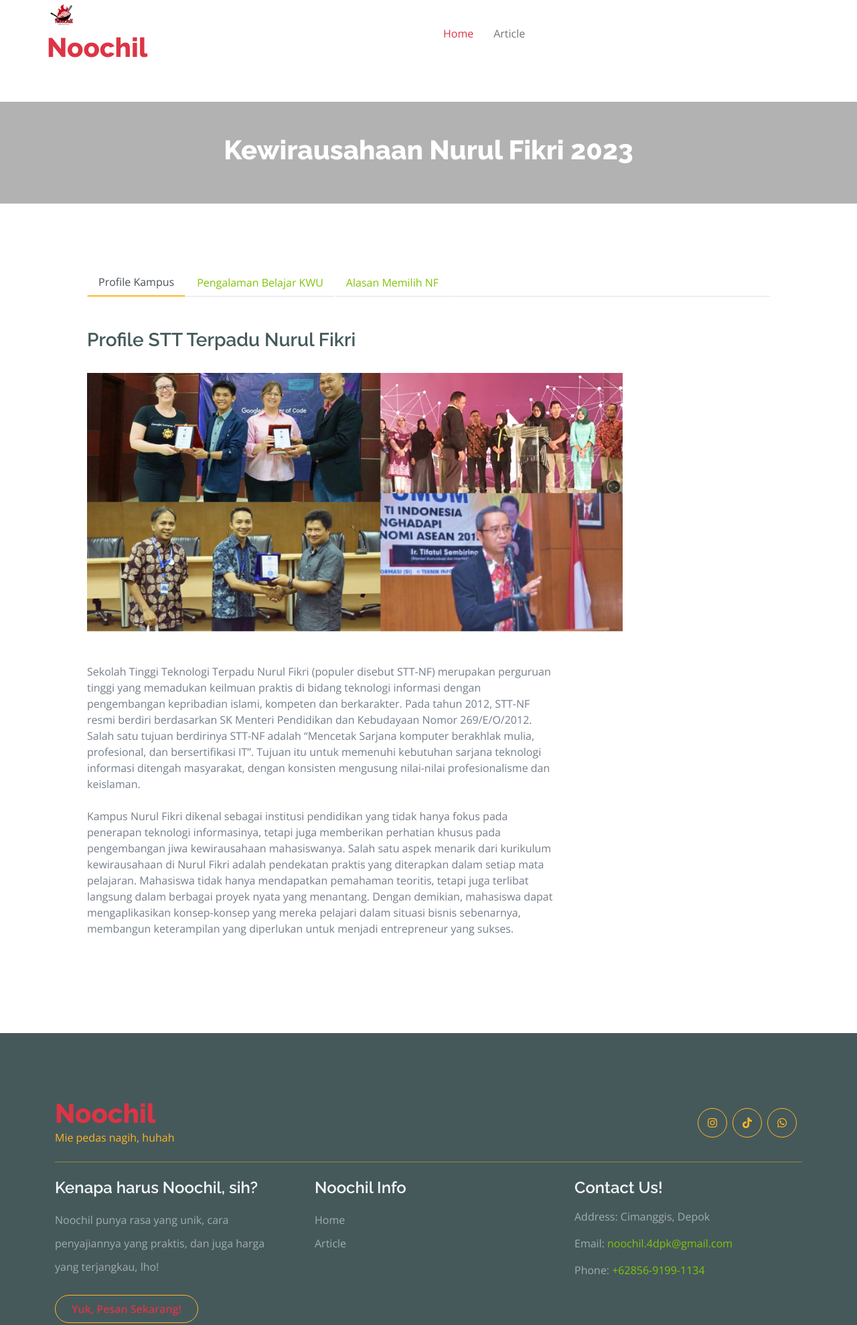
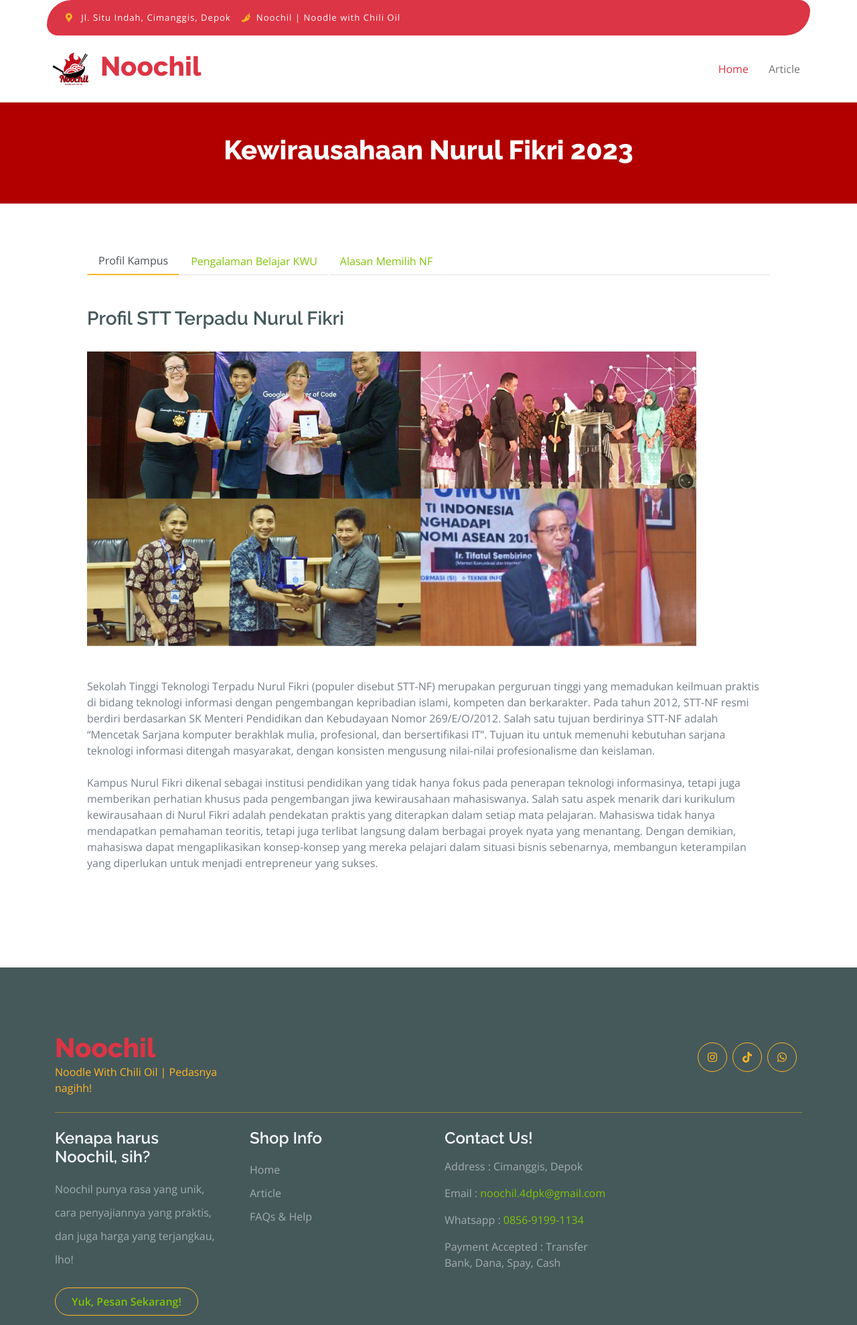
Before and after one commit to sh1z1a/noochill, a plain HTML site: page about.html in a window 1280 px wide. Shown: the top 1979 px of the page at 67% size. Drawn offline with nearby package versions, Linux system fonts and the light colour scheme.

Commit message:
update article.html

```diff
--- a/about.html
+++ b/about.html
@@ -41,19 +41,25 @@
 
         <!-- Navbar start -->
         <div class="container-fluid fixed-top">
+            <div class="container topbar bg-danger d-none d-lg-block">
+                <div class="d-flex justify-content-between">
+                    <div class="top-info ps-2">
+                        <small class="me-3"><i class="fas fa-map-marker-alt me-2 text-secondary"></i> <a href="#" class="text-white">Jl. Situ Indah, Cimanggis, Depok</a></small>
+                        <small class="me-3"><i class="fas fa-pepper-hot me-2 text-secondary"></i><a href="#" class="text-white">Noochil | Noodle with Chili Oil</a></small>
+                    </div>
+                </div>
+            </div>
             <div class="container px-0">
                 <nav class="navbar navbar-light bg-white navbar-expand-xl">
-                    <a href="index.html" class="navbar-brand">
-                        <img width="50" src="img/logo.jpg" alt="">
+                    <img width="80" src="img/logo.jpg" alt=""><a href="index.html" class="navbar-brand">
                         <h1 class="text-danger display-6">Noochil</h1></a>
                     <button class="navbar-toggler py-2 px-3" type="button" data-bs-toggle="collapse" data-bs-target="#navbarCollapse">
                         <span class="fa fa-bars text-danger"></span>
                     </button>
                     <div class="collapse navbar-collapse bg-white" id="navbarCollapse">
-                        <div class="navbar-nav mx-auto">
+                        <div class="navbar-nav ms-auto">
                             <a href="index.html" class="nav-item nav-link active">Home</a>
                             <a href="about.html" class="nav-item nav-link">Article</a>
-                            <!-- <a href=".html" class="nav-item nav-link">Daftar Menu</a> -->
                         </div>
                     </div>
                 </nav>
@@ -62,7 +68,7 @@
         <!-- Navbar End -->
 
         <!-- Single Page Header start -->
-        <div class="container-fluid page-header py-5">
+        <div class="container-fluid page-header py-5" style="background-color: red;">
             <h1 class="text-center text-white display-6">Kewirausahaan Nurul Fikri 2023</h1>
             </ol>
         </div>
@@ -74,12 +80,12 @@
                 <div class="p-5 rounded">
                     <div class="row g-4">
                         <div class="col-12">
-                            <div class="col-lg-12 my-5">
+                            <div class="col-lg-12 my-3">
                                 <nav>
-                                    <div class="nav nav-tabs mb-3">
+                                    <div class="nav nav-tabs mb-5">
                                         <button class="nav-link active border-white border-bottom-0" type="button" role="tab"
                                             id="nav-mission-tab" data-bs-toggle="tab" data-bs-target="#nav-kampus"
-                                            aria-controls="nav-mission" aria-selected="false">Profile Kampus
+                                            aria-controls="nav-mission" aria-selected="false">Profil Kampus
                                         </button>
                                         <button class="nav-link border-white border-bottom-0" type="button" role="tab"
                                             id="nav-about-tab" data-bs-toggle="tab" data-bs-target="#nav-pengalaman"
@@ -93,9 +99,9 @@
                                 </nav>
                                 <div class="tab-content mb-5">
                                     <div class="tab-pane active" id="nav-kampus" role="tabpanel" aria-labelledby="nav-about-tab">
-                                        <div class="text-start my-5" style="max-width: 700px;">
-                                            <h3 class="text-dark">Profile STT Terpadu Nurul Fikri</h3>
-                                            <img class="my-4" style="width: 100vh;" src="img/Profile-STTNF.png" alt="">
+                                        <div class="text-start my-5" style="max-width: 1200px;">
+                                            <h3 class="text-dark">Profil STT Terpadu Nurul Fikri</h3>
+                                            <img class="my-4 img-fluid" src="img/Profile-STTNF.png" alt="">
                                             <p class="my-4 text-start">
                                                 Sekolah Tinggi Teknologi Terpadu Nurul Fikri (populer disebut STT-NF) merupakan perguruan tinggi yang memadukan keilmuan
                                                 praktis di bidang teknologi informasi dengan pengembangan kepribadian islami, kompeten dan berkarakter.
@@ -115,7 +121,7 @@
                                         </div>
                                     </div>
                                     <div class="tab-pane" id="nav-pengalaman" role="tabpanel" aria-labelledby="nav-mission-tab">
-                                        <div class="text-start my-5" style="max-width: 700px;">
+                                        <div class="text-start my-5" style="max-width: 1200px;">
                                             <h3 class="text-dark">Pengalaman Belajar Kewirausahaan Nurul Fikri</h3>
                                             <p class="my-4 text-start">
                                                 Mata Kuliah Kewirausahaan ini diampu oleh Ibu Dosen Wulan Fitriani, S.Kom. yang berada di semester 3, Tahun Ajaran 2023.
@@ -175,7 +181,7 @@
                                                                 </div>
                                                             </div>
                                                             <p class="text-dark">Dosen KWU seruu. Gaul abiezz. Mahasiswa jadi gak bosen dengerin materinya.
-                                                                Suka pas zoom langsung praktek, jadi gak nambah tugas hehe. </p>
+                                                                Suka pas zoom langsung praktek, jadi gak nambah tugas hehe. Rugi sih yang sering bolos, soalnya ilmunya manfaat bangeet cooy. </p>
                                                         </div>
                                                     </div>
                                                     <div class="d-flex my-4">
@@ -200,7 +206,7 @@
                                         </div>
                                     </div>
                                     <div class="tab-pane" id="nav-alasan" role="tabpanel" aria-labelledby="nav-mission-tab">
-                                        <div class="text-start my-5" style="max-width: 700px;">
+                                        <div class="text-start my-5" style="max-width: 1200px;">
                                             <h3 class="text-dark">Alasan Memilih STT Terpadu Nurul Fikri</h1>
                                             <p class="my-4 text-start">
                                                 Alasan pemilihan Nurul Fikri sebagai kampus pilihan oleh teman-teman mahasiswa tidak hanya dari program beastudi,
@@ -303,14 +309,10 @@
                         <div class="col-lg-3">
                             <a href="#">
                                 <h1 class="text-danger fw-bold mb-0">Noochil</h1>
-                                <p class="text-secondary mb-0">Mie pedas nagih, huhah</p>
+                                <p class="text-secondary mb-0">Noodle With Chili Oil | Pedasnya nagihh!</p>
                             </a>
                         </div>
                         <div class="col-lg-6">
-                            <!-- <div class="position-relative mx-auto">
-                                <input class="form-control border-0 w-100 py-3 px-4 rounded-pill" type="number" placeholder="Your Email">
-                                <button type="submit" class="btn btn-primary border-0 border-secondary py-3 px-4 position-absolute rounded-pill text-white" style="top: 0; right: 0;">Subscribe Now</button>
-                            </div> -->
                         </div>
                         <div class="col-lg-3">
                             <div class="d-flex justify-content-end pt-3">
@@ -322,38 +324,30 @@
                     </div>
                 </div>
                 <div class="row g-5">
-                    <div class="col-lg-4 col-md-6">
+                    <div class="col-lg-3 col-md-6">
                         <div class="footer-item">
                             <h4 class="text-light mb-3">Kenapa harus Noochil, sih?</h4>
                             <p class="mb-4">Noochil punya rasa yang unik, cara penyajiannya yang praktis,
                                 dan juga harga yang terjangkau, lho!</p>
-                            <a href="https://wa.me/+6285691991134" class="btn border-secondary py-2 px-4 rounded-pill text-danger">Yuk, Pesan Sekarang!</a>
+                            <a href="https://wa.me/+6285691991134" class="btn border-secondary py-2 px-4 rounded-pill text-primary">Yuk, Pesan Sekarang!</a>
                         </div>
                     </div>
-                    <div class="col-lg-4 col-md-6">
+                    <div class="col-lg-3 col-md-6">
                         <div class="d-flex flex-column text-start footer-item">
-                            <h4 class="text-light mb-3">Noochil Info</h4>
+                            <h4 class="text-light mb-3">Shop Info</h4>
                             <a class="btn-link" href="index.html">Home</a>
                             <a class="btn-link" href="about.html">Article</a>
+                            <a class="btn-link" href="#">FAQs & Help</a>
                         </div>
                     </div>
-                    <!-- <div class="col-lg-3 col-md-6">
-                        <div class="d-flex flex-column text-start footer-item">
-                            <h4 class="text-light mb-3">Account</h4>
-                            <a class="btn-link" href="">My Account</a>
-                            <a class="btn-link" href="">Shop details</a>
-                            <a class="btn-link" href="">Shopping Cart</a>
-                            <a class="btn-link" href="">Wishlist</a>
-                            <a class="btn-link" href="">Order History</a>
-                            <a class="btn-link" href="">International Orders</a>
-                        </div>
-                    </div> -->
-                    <div class="col-lg-4 col-md-6">
+
+                    <div class="col-lg-3 col-md-6">
                         <div class="footer-item">
                             <h4 class="text-light mb-3">Contact Us!</h4>
-                            <p>Address: Cimanggis, Depok</p>
-                            <p>Email: <a href="mailto:noochil.4dpk@gmail.com"> noochil.4dpk@gmail.com </a></p>
-                            <p>Phone: <a href="https://wa.me/+6285691991134"> +62856-9199-1134 </a></p>
+                            <p>Address : Cimanggis, Depok</p>
+                            <p>Email : <a href="mailto:noochil.4dpk@gmail.com"> noochil.4dpk@gmail.com </a></p>
+                            <p>Whatsapp : <a href="tel:+6285691991134"> 0856-9199-1134 </a></p>
+                            <p>Payment Accepted : Transfer Bank, Dana, Spay, Cash</p>
                         </div>
                     </div>
                 </div>
```
